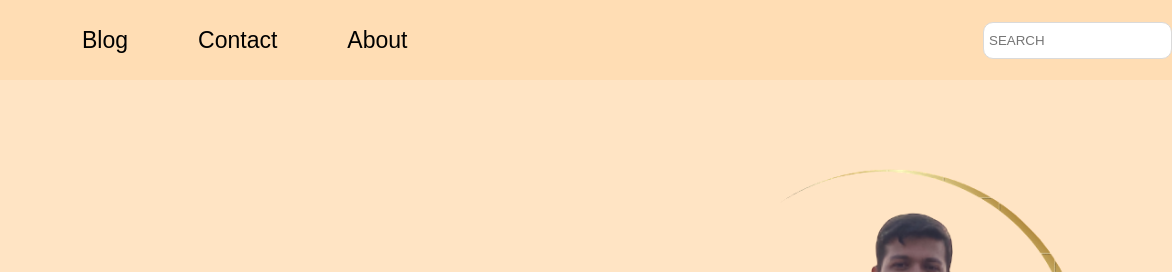
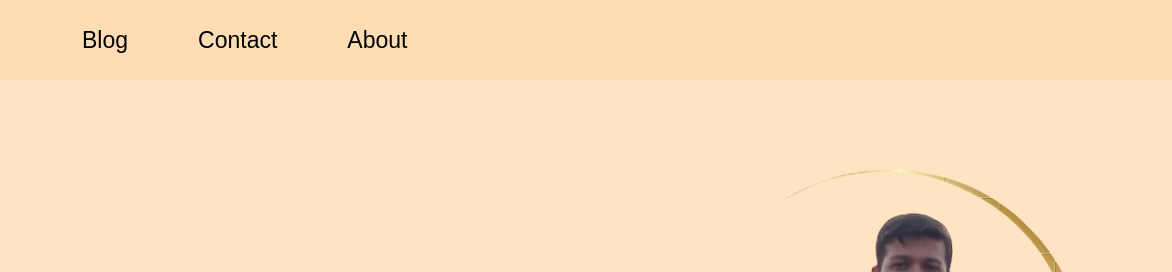
Before and after one commit to TheCoderAvinash/Portfolio, a plain HTML site: page index.html in a window 1280 px wide. Shown: the top 272 px of the page, 108-1280 px from the left. Drawn offline with nearby package versions, Linux system fonts and the light colour scheme; a web font is replaced by a local one.

Commit message:
minor-changes

```diff
--- a/index.html
+++ b/index.html
@@ -20,7 +20,6 @@
                 <a href='/intro.html'>About</a>
 
             </div>
-            <input type="text" placeholder="search">
         </div>
         <div class="main">
             <div class="infoContainer">
--- a/styles.css
+++ b/styles.css
@@ -18,6 +18,7 @@
     display: flex;
     height: 100vh;
     width: 100vw;
+    overflow-x: hidden;
 }
 #nav>img{
     position: absolute;
```
